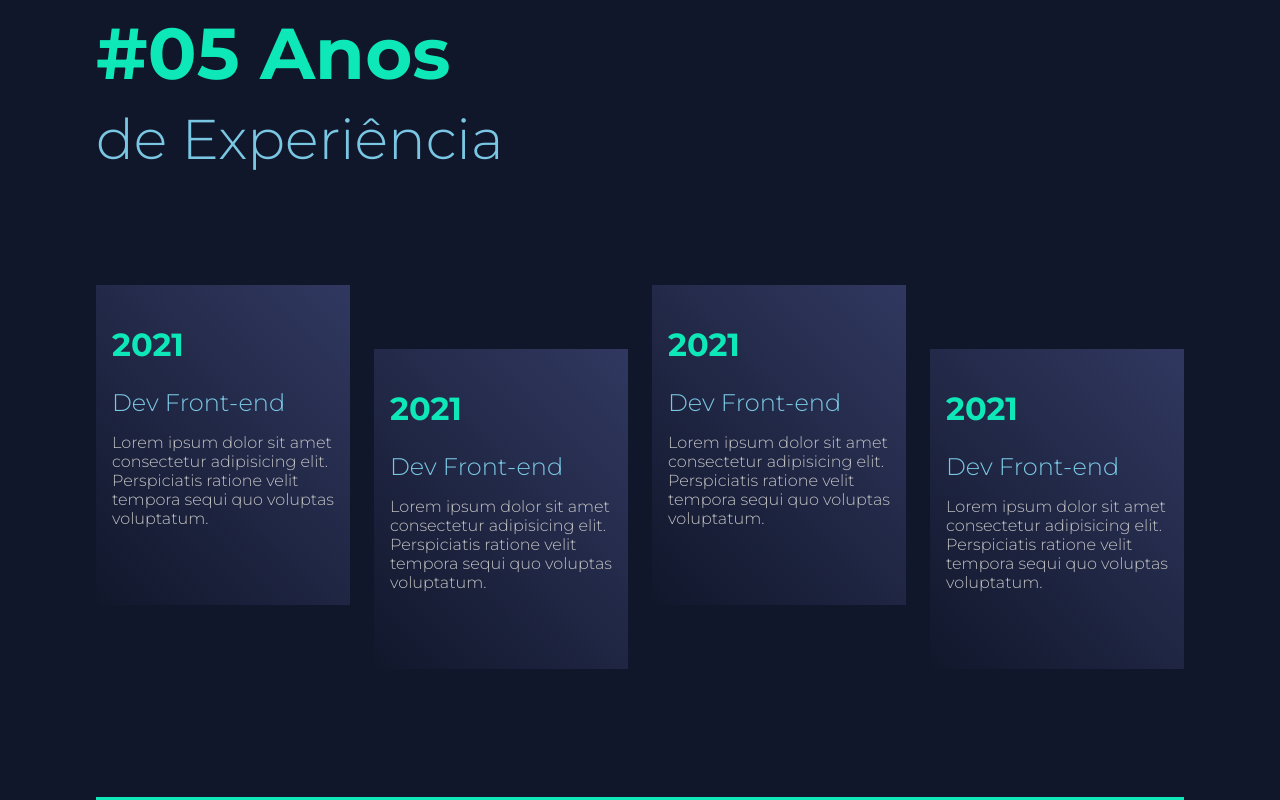
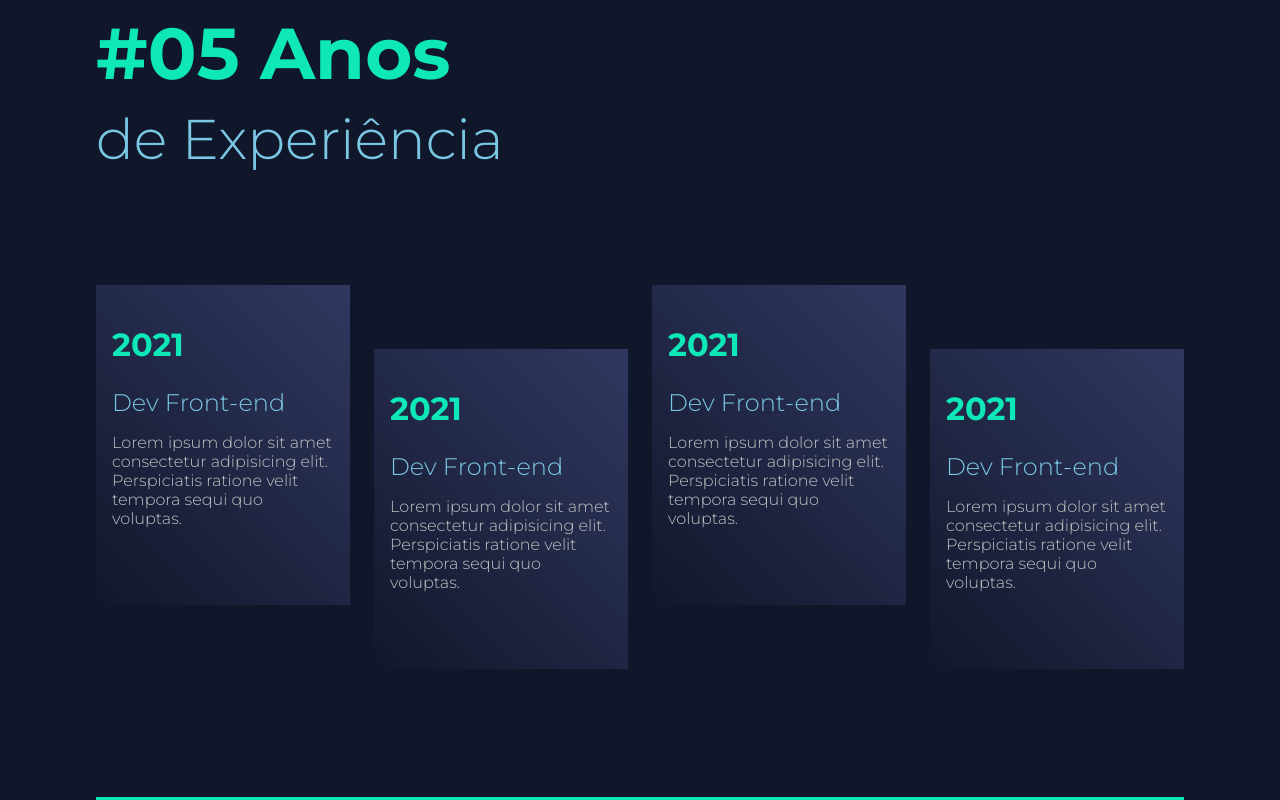
Before and after one commit to scarpeace/nextjs-portfolio-ytb, a Next.js app: page / in a window 1280 px wide. Shown: the part 718-1518 px from the top of the page. Built offline with nearby package versions, Linux system fonts and the light colour scheme.

Commit message:
Arrumando lore

```diff
--- a/src/components/Experiencias/index.tsx
+++ b/src/components/Experiencias/index.tsx
@@ -6,7 +6,7 @@ const mockItems = {
   year: 2021,
   title: 'Dev Front-end',
   description:
-    'Lorem ipsum dolor sit amet consectetur adipisicing elit. Perspiciatis ratione velit tempora sequi quo voluptas voluptatum.'
+    'Lorem ipsum dolor sit amet consectetur adipisicing elit. Perspiciatis ratione velit tempora sequi quo voluptas.'
 };
 
 function Experiencias() {
```
